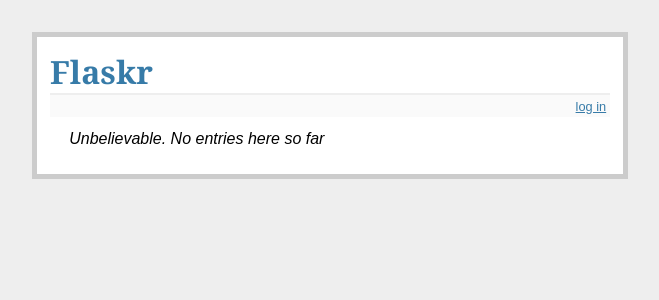
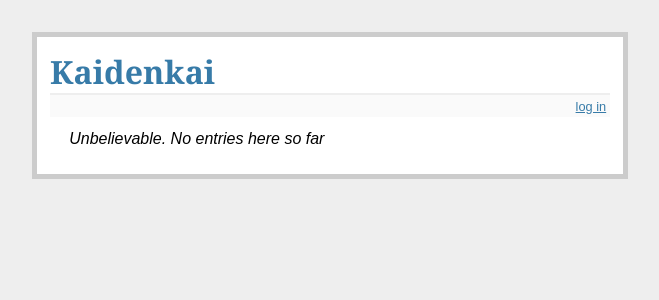
Before and after one commit to Hrothen/Kaidenkai, a Flask app: page / in a window 1280 px wide. Shown: the top 300 px of the page, without its empty margins (310-969 px from the left). Run offline with Flask 2, Linux system fonts and the light colour scheme; data that the repository does not hold is empty.

Commit message:
Renamed everything that had flaskr in it.

```diff
--- a/kaidenkai/__init__.py
+++ b/kaidenkai/__init__.py
@@ -9,13 +9,13 @@
 
 # Load default config and override config from an environment variable
 app.config.update(dict(
-    DATABASE=os.path.join(app.root_path, 'flaskr.db'),
+    DATABASE=os.path.join(app.root_path, 'kaidenkai.db'),
     DEBUG=True,
     SECRET_KEY='development key',
     USERNAME='admin',
     PASSWORD='default'
 ))
-app.config.from_envvar('FLASKR_SETTINGS', silent=True)
+app.config.from_envvar('KAIDENKAI_SETTINGS', silent=True)
 
 
 def connect_db():
--- a/kaidenkai/templates/layout.html
+++ b/kaidenkai/templates/layout.html
@@ -1,8 +1,8 @@
 <!doctype html>
-<title>Flaskr</title>
+<title>Kaidenkai</title>
 <link rel=stylesheet type=text/css href="{{ url_for('static', filename='style.css') }}">
 <div class=page>
-  <h1>Flaskr</h1>
+  <h1>Kaidenkai</h1>
   <div class=metanav>
   {% if not session.logged_in %}
     <a href="{{ url_for('login') }}">log in</a>
--- a/flaskr_tests.py
+++ b/kaidenkai_tests.py
@@ -3,7 +3,7 @@
 import unittest
 import tempfile
 
-class FlaskrTestCase(unittest.TestCase):
+class KaidenkaiTestCase(unittest.TestCase):
 
 # ----------------------- set up and tear down ----------------------- #
     def setUp(self):
```
